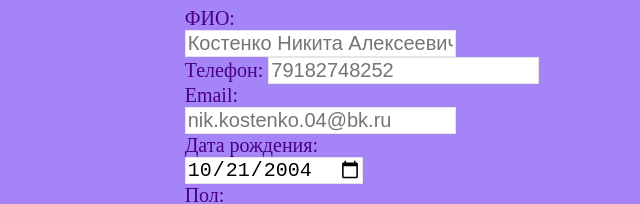
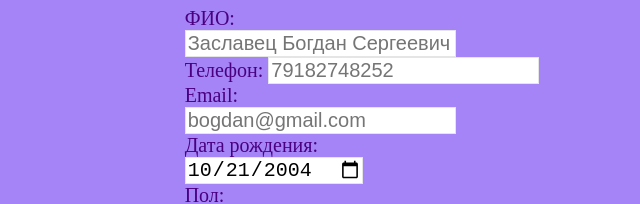
Before and after one commit to pul1otbabuli/pul1otbabuli.github.io, a plain HTML site: page task 3/index.html in a window 1280 px wide. Shown: the part 1513-1717 px from the top of the page, 278-918 px from the left. Drawn offline with Linux system fonts and the light colour scheme.

Commit message:
index.html

```diff
--- a/task 3/index.html
+++ b/task 3/index.html
@@ -150,7 +150,7 @@
         <h2>Форма</h2>
         <label>
             ФИО:<br>
-            <input name="field-name-1" placeholder="Костенко Никита Алексеевич" type="name">
+            <input name="field-name-1" placeholder="Заславец Богдан Сергеевич" type="name">
         </label><br>
 
         <label>
@@ -159,7 +159,7 @@
         </label><br>
         <label>
             Email:<br>
-            <input name="field-email" placeholder="nik.kostenko.04@bk.ru" type="email">
+            <input name="field-email" placeholder="bogdan@gmail.com" type="email">
         </label><br>
         <label>
             Дата рождения:<br>
```
